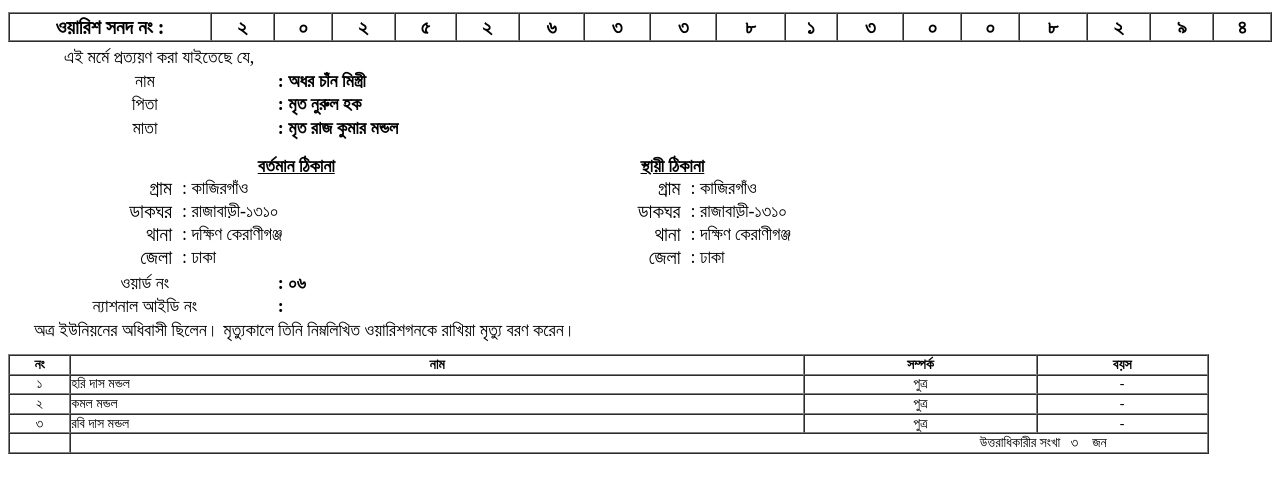
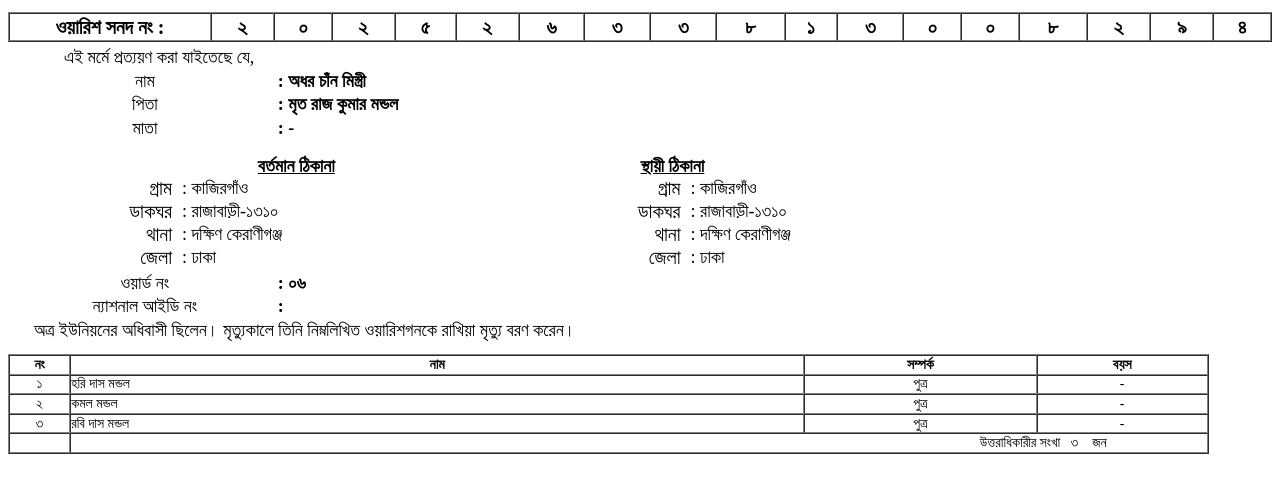
Before and after one commit to bastaup/index.php-onlinetrack-warish_onosondan-tid-20252633813008294, a plain HTML site: page index.html in a window 1280 px wide. Shown: the part 178-670 px from the top of the page. Drawn offline with Linux system fonts and the light colour scheme.

Commit message:
Update index.html

```diff
--- a/index.html
+++ b/index.html
@@ -69,7 +69,7 @@
             <tr>
                 <td style="font-size:18px; text-align:center; ">পিতা</td>
                 <td>
-                    <font style="font-size:18px;  font-weight:bold;">: মৃত নুরুল হক</font>
+                    <font style="font-size:18px;  font-weight:bold;">: মৃত রাজ কুমার মন্ডল</font>
                 </td>
                 <td></td>
                 <td></td>
@@ -77,7 +77,7 @@
             <tr>
                 <td style="font-size:18px; text-align:center;">মাতা </td>
                 <td>
-                    <font style="font-size:18px;  font-weight:bold;">: মৃত রাজ কুমার মন্ডল</font>
+                    <font style="font-size:18px;  font-weight:bold;">: -</font>
                 </td>
                 <td></td>
                 <td></td>
```
